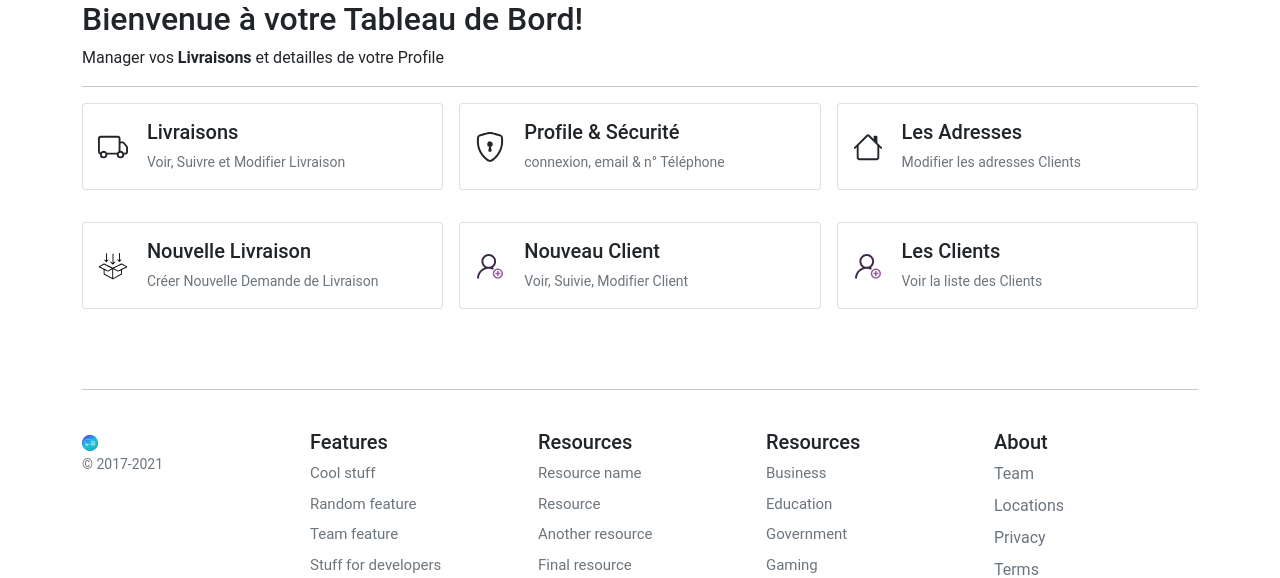
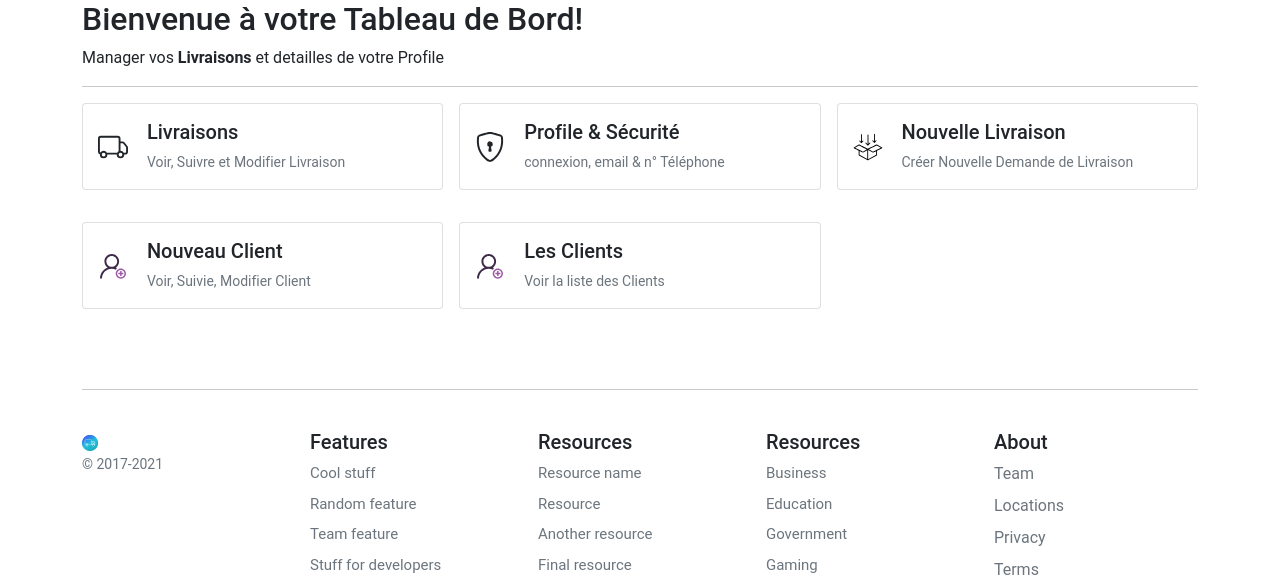
Before and after one commit to ezzimo/FleetManagmentSystem, a Django app: template templates/account/dashboard/dashboard.html in a window 1280 px wide. Shown: the part 94-672 px from the top of the page. Run offline with Django 3.2, Linux system fonts and the light colour scheme; the template is opened without the code that fills it, so the values that code supplies are empty; some libraries are stand-ins or nearby versions.

Commit message:
delete address link from  dashboard

```diff
--- a/templates/account/dashboard/dashboard.html
+++ b/templates/account/dashboard/dashboard.html
@@ -59,7 +59,7 @@
         </div>
       </a>
     </div>
-    <div class="col">
+    {% comment %} <div class="col">
       <a href="{% url 'account:addresses' %}" class="text-reset text-decoration-none" role="button"
         style="max-width: 540px;">
         <div class="card mb-3">
@@ -82,7 +82,7 @@
           </div>
         </div>
       </a>
-    </div>
+    </div> {% endcomment %}
     <div class="col">
       <a href=" {% url 'delivery:delivery-creation' %} " class="text-reset text-decoration-none" role="button"
         style="max-width: 540px;">
```
